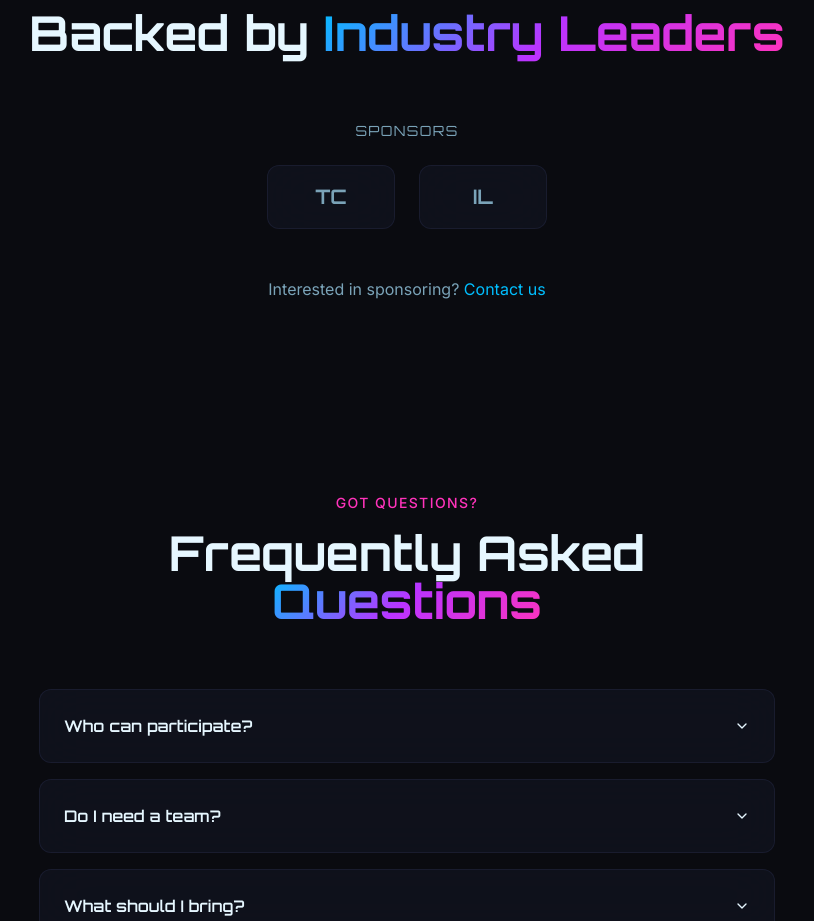
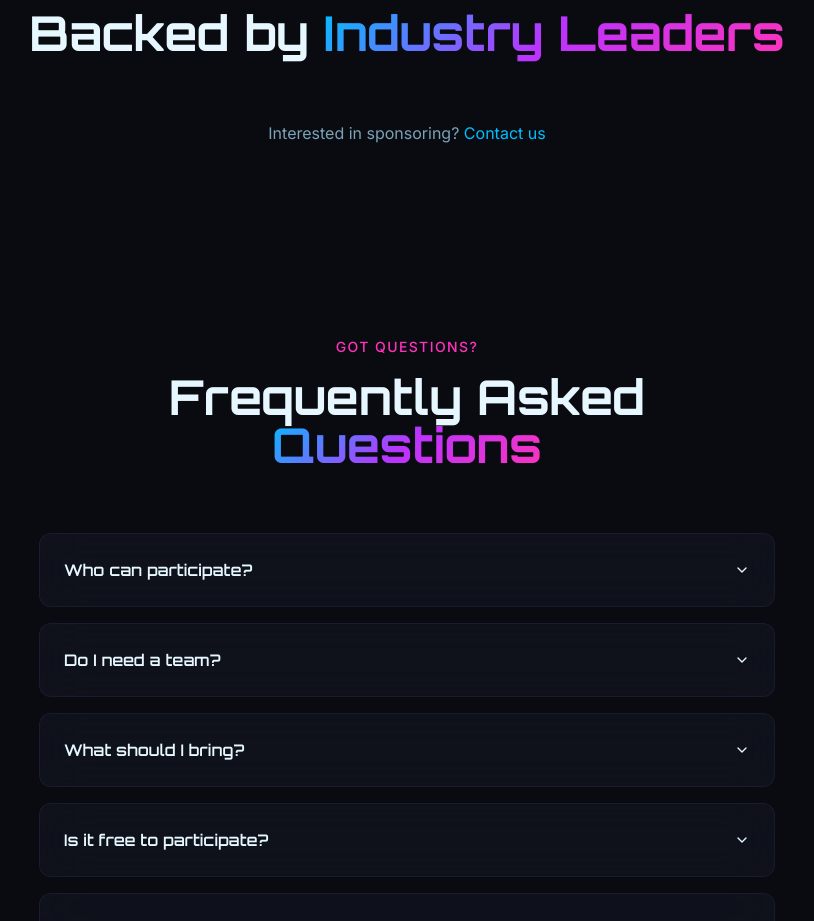
Before and after one commit to Aminur12-tech/Pandu-Hackathon, a React (Vite) app in the folder frontend/: page / in a window 1280 px wide. Shown: the part 4980-5901 px from the top of the page, without its empty margins (233-1047 px from the left). Built offline with nearby package versions, Linux system fonts and the light colour scheme; the HTML template or start-up script is replaced by a standard one.

Commit message:
some changes

```diff
--- a/frontend/src/components/Sponsors.tsx
+++ b/frontend/src/components/Sponsors.tsx
@@ -3,13 +3,6 @@ import { useInView } from "framer-motion";
 import { useRef } from "react";
 
 const sponsorTiers = [
-  {
-    tier: "",
-    sponsors: [
-      { name: "TechCorp", logo: "TC" },
-      { name: "InnovateLabs", logo: "IL" },
-    ],
-  },
 ];
 
 export const Sponsors = () => {
```
